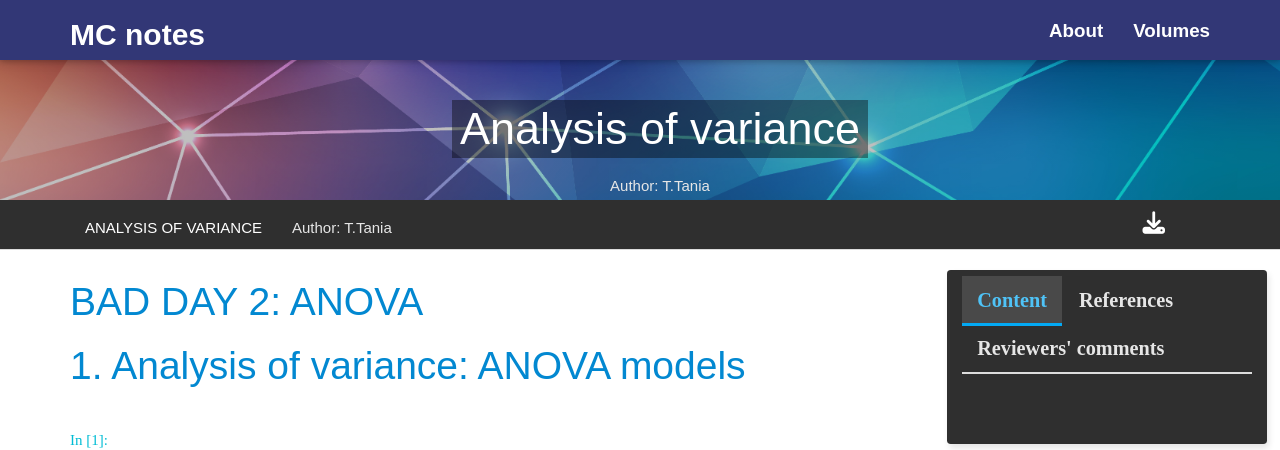
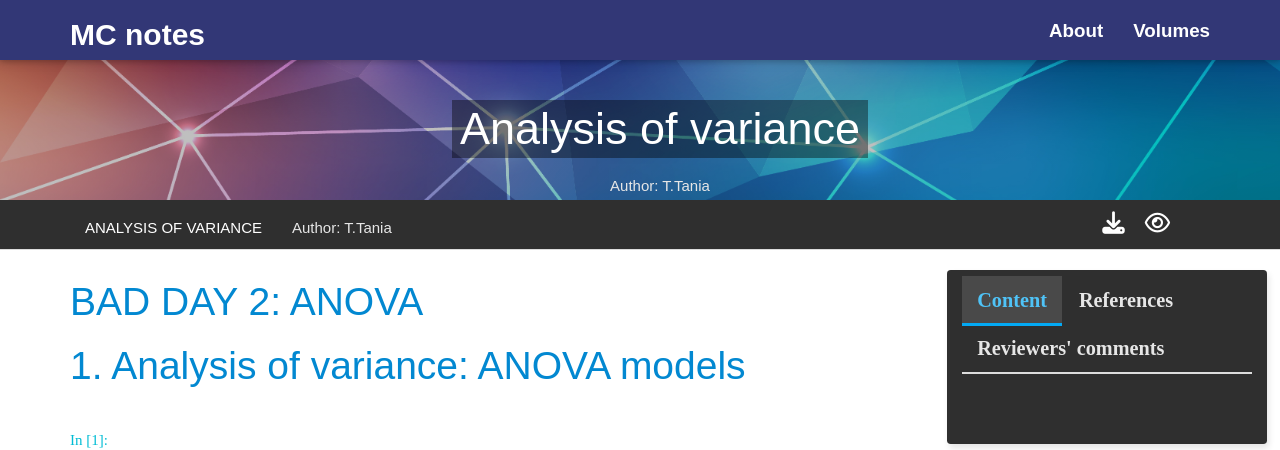
Before and after one commit to MCNotes/MCNotes.github.io, a Jekyll site: the page built from AoV_R_Notebook.md, in a window 1280 px wide. Shown: the top 450 px of the page. Built offline with Jekyll 4.4.1, drawn with Linux system fonts in a browser that asks for light colours; nearby versions of some CDN libraries; some web fonts are replaced.

Commit message:
Updated notebooks tool nav bar

```diff
--- a/_includes/tools.html
+++ b/_includes/tools.html
@@ -9,12 +9,13 @@
    <div class='menu-title'> {{page.title}} </div>
    <div class='author'> Author: {{page.author}}</div>
 
-   <ul class="nav navbar-nav2 menu-right">
-    <li>
+   <div class="nav navbar-nav2 menu-right">
       <a href="{{site.url}}{{site.baseurl}}/notebooks/{{page.nb}}" download="{{page.nb}}"
       class="menu-icon" >
       <i class="fa fa-download" aria-hidden="true"></i></a>
-    </li>
+      <a href="{{site.url}}{{site.baseurl}}/notebooks/{{page.nb}}" download="{{page.nb}}"
+      class='menu-icon'>
+      <i class="fa fa-eye" aria-hidden="true"></i></a>
   </ul>
- </div>
 </div>
+</div>
--- a/_sass/base/_notebook.scss
+++ b/_sass/base/_notebook.scss
@@ -169,14 +169,15 @@ td{
   }
 }
 
-.navbar-nav2 > li > a {
-  padding-top: 10px;
-  padding-bottom: 10px;
+.navbar-nav2 > a {
+  padding: 10px;
   line-height: 28px;
+  display: block;
+  text-align: center;
 }
 
-.menu .navbar-nav2 > li > a:hover,
-.menu .navbar-nav2 > li > a:focus {
+.menu .navbar-nav2 > a:hover,
+.menu .navbar-nav2 > a:focus {
   background: lighten($gray-darker, 15%)!important;
 }
 @media (min-width: 768px) {
```
Also changed, not shown: 2 other files.
